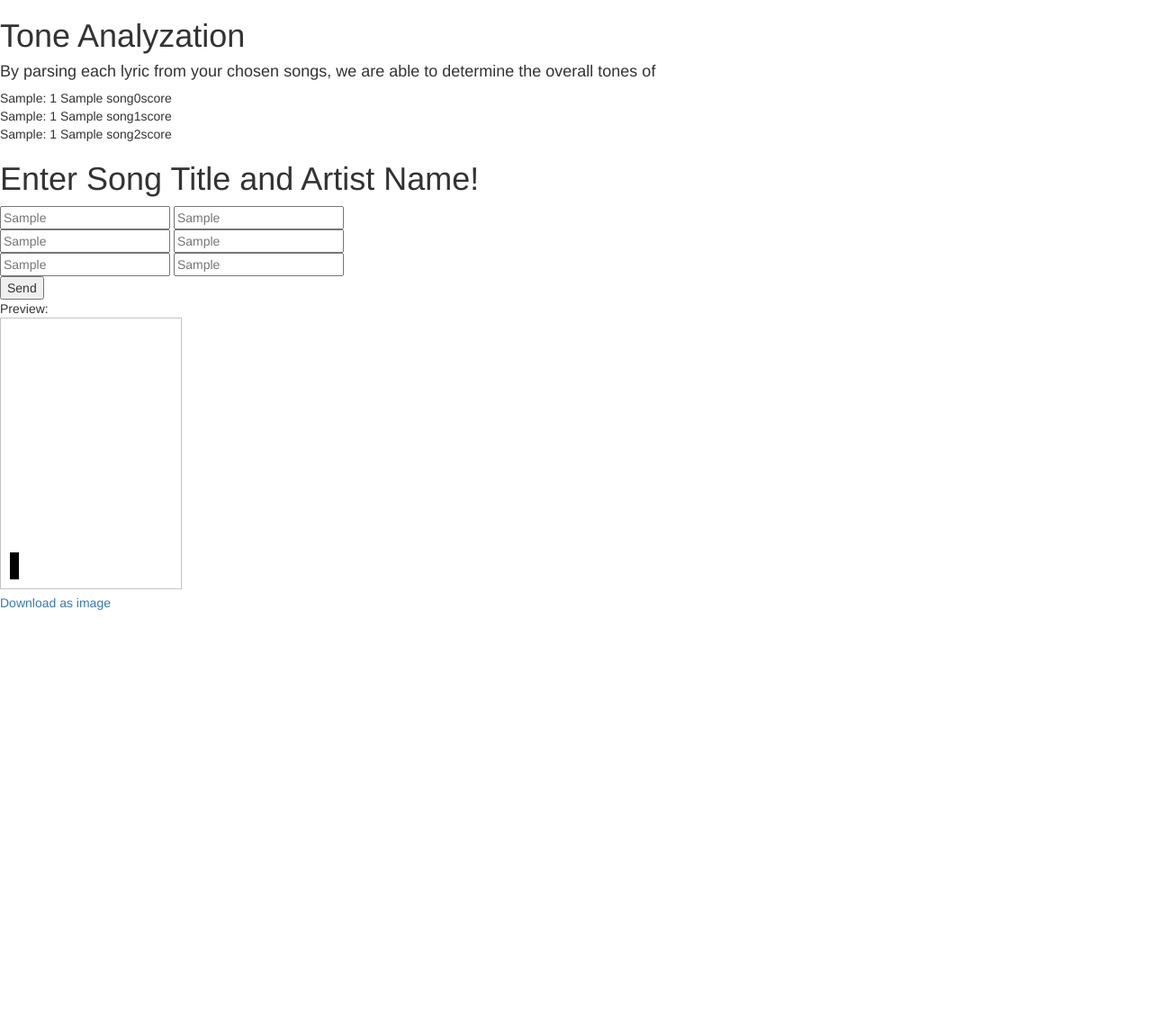
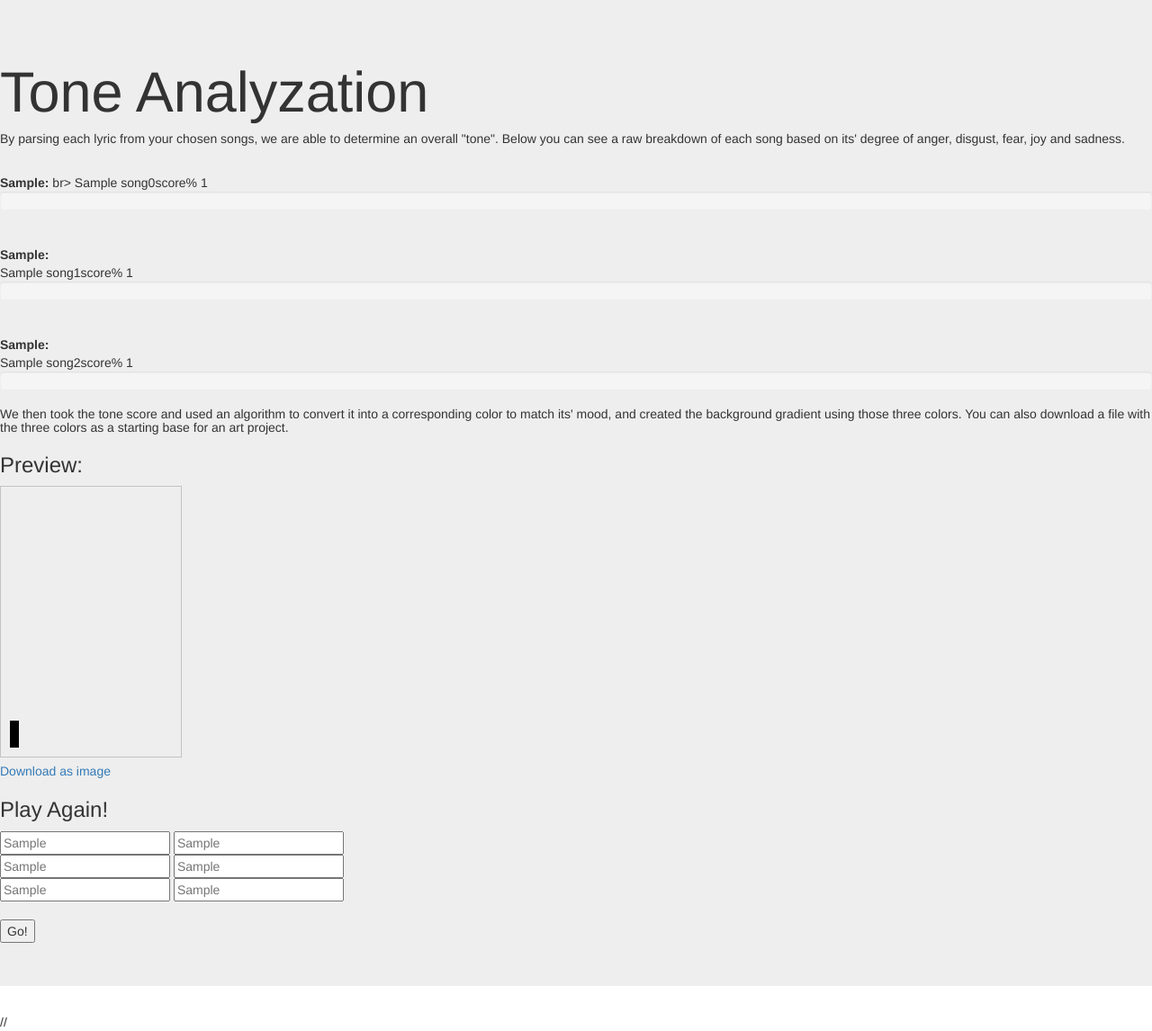
Before and after one commit to Lilisys/SongPaletteGen, a Flask app: template templates/result.html in a window 1280 px wide. Shown: the whole page at 90% size. Before the commit the page ends 678 px from the top, so only its background shows below. Run offline with Flask 2, Linux system fonts and the light colour scheme; the template is opened without the code that fills it: most values are stand-ins (such as "Sample title", 1, 10 or a date in 2020); a map, chart or similar area stays blank; some libraries are stand-ins or nearby versions.

Commit message:
doesn't look like crap

```diff
--- a/templates/result.html
+++ b/templates/result.html
@@ -1,26 +1,48 @@
 {% extends "base.html" %}
 {% block content %}
 
+    <div class="jumbotron">
     <h1> Tone Analyzation</h1>
-    <h4> By parsing each lyric from your chosen songs, we are able to determine the overall tones of  </h4>
+    <h5> By parsing each lyric from your chosen songs, we are able to determine an overall "tone". Below you can see a raw breakdown of each song based on its' degree of anger, disgust, fear, joy and sadness. <br> <br></h5>
 <p class="center">
 
 
-      <span id="under"> {{song0}}: </span> {% for i in song0score %}
-      {{i[0]}}  {{i[1]}}
+
+    <div class = "makemeleft">
+      <span id="under"> <b>{{song0}}:</b> </span> br>{% for i in song0score %}
+      {{i[1]}}% {{i[0]}}
+      <div class="progress">
+          <div class="progress-bar progress-bar-success" role="progressbar" aria-valuenow="{{i[1]}}"
+          aria-valuemin="0" aria-valuemax="100" style="width:{{i[1]}}%">
+          </div>
+        </div>
       {% endfor %}<br>
 
-
-      <span id="under"> {{song1}}: </span>{% for i in song1score %}
-      {{i[0]}} {{i[1]}}
+      <span id="under"> <b>{{song1}}:</b> </span><br>{% for i in song1score %}
+      {{i[1]}}% {{i[0]}}
+       <div class="progress">
+          <div class="progress-bar progress-bar-info" role="progressbar" aria-valuenow="{{i[1]}}"
+          aria-valuemin="0" aria-valuemax="100" style="width:{{i[1]}}%">
+          </div>
+        </div>
       {% endfor %}<br>
 
-      <span id="under"> {{song2}}: </span>{% for i in song2score %}
-      {{i[0]}} {{i[1]}}
+      <span id="under"> <b>{{song2}}:</b> </span><br>{% for i in song2score %}
+      {{i[1]}}% {{i[0]}}
+       <div class="progress">
+          <div class="progress-bar progress-bar-warning" role="progressbar" aria-valuenow="{{i[1]}}"
+          aria-valuemin="0" aria-valuemax="100" style="width:{{i[1]}}%">
+          </div>
+        </div>
       {% endfor %}
 
     </p>
-    <h1>Enter Song Title and Artist Name!</h1>
+</div>
+<h5> We then took the tone score and used an algorithm to convert it into a corresponding color to match its' mood, and created the background gradient using those three colors. You can also download a file with the three colors as a starting base for an art project.</h5>
+ <h3>Preview:</h3>
+    <canvas width="200" height="300" id="preview" style="border:1px solid #c3c3c3;">Sorry, no canvas available</canvas><br>
+    <a id="download" download="CanvasDemo.png">Download as image</a>
+    <h3>Play Again!</h3>
     <form action="." method="POST">
         <input type="text" name="song-title1" placeholder="{{song0}}">
         <input type="text" name="artist1" placeholder="{{singer0}}">
@@ -30,18 +52,37 @@
         <br>
         <input type="text" name="song-title3" placeholder="{{song2}}">
         <input type="text" name="artist3" placeholder="{{singer2}}">
-<br>
-        <input type="submit" name="my-form" value="Send" >
+<br><br>
+        <input type="submit" name="my-form" value="Go!" >
     </form>
 
-    Preview:<br>
-    <canvas width="200" height="300" id="preview" style="border:1px solid #c3c3c3;">Sorry, no canvas available</canvas><br>
-	<a id="download" download="CanvasDemo.png">Download as image</a>
 
-
+ </div>
     <script type="text/javascript" src = {{url_for('static', filename = 'js/canvas.js')}}></script>
     <!--script>doPreview( "({{r0}}, {{g0}}, {{b0}})", "({{r1}}, {{g2}}, {{b2}})", "({{r2}}, {{g2}}, {{b2}})")</script-->
     <script>doPreviewHex("{{rgb0}}", "{{rgb1}}", "{{rgb2}}")</script>
+//     <script>
+//         var sheet = document.createElement('style')
+//         sheet.innerHTML = "body {background: {{rgb0}};
+// background: -webkit-linear-gradient(to left, {{rgb0}} , {{rgb1}});
+// background: linear-gradient(to left, {{rgb0}} , {{rgb1}}); }";
+//         document.body.appendChild(sheet);
+
+//     </script>
+ <script type="text/javascript">
+ $(document).ready(function(){
+
+    $('body').css({"background": "linear-gradient(to left, {{rgb0}}, {{rgb1}}, {{rgb2}}"});
+
+    // $('body').css({"background": "{{rgb0}}"});
+  });
+ </script>
+
+
+
+
+
+
 
 
 {% endblock %}
```
Also changed, not shown: controllers/main.py (+5 -5 lines), templates/index.html (+5 -5 lines), 1 other file.
